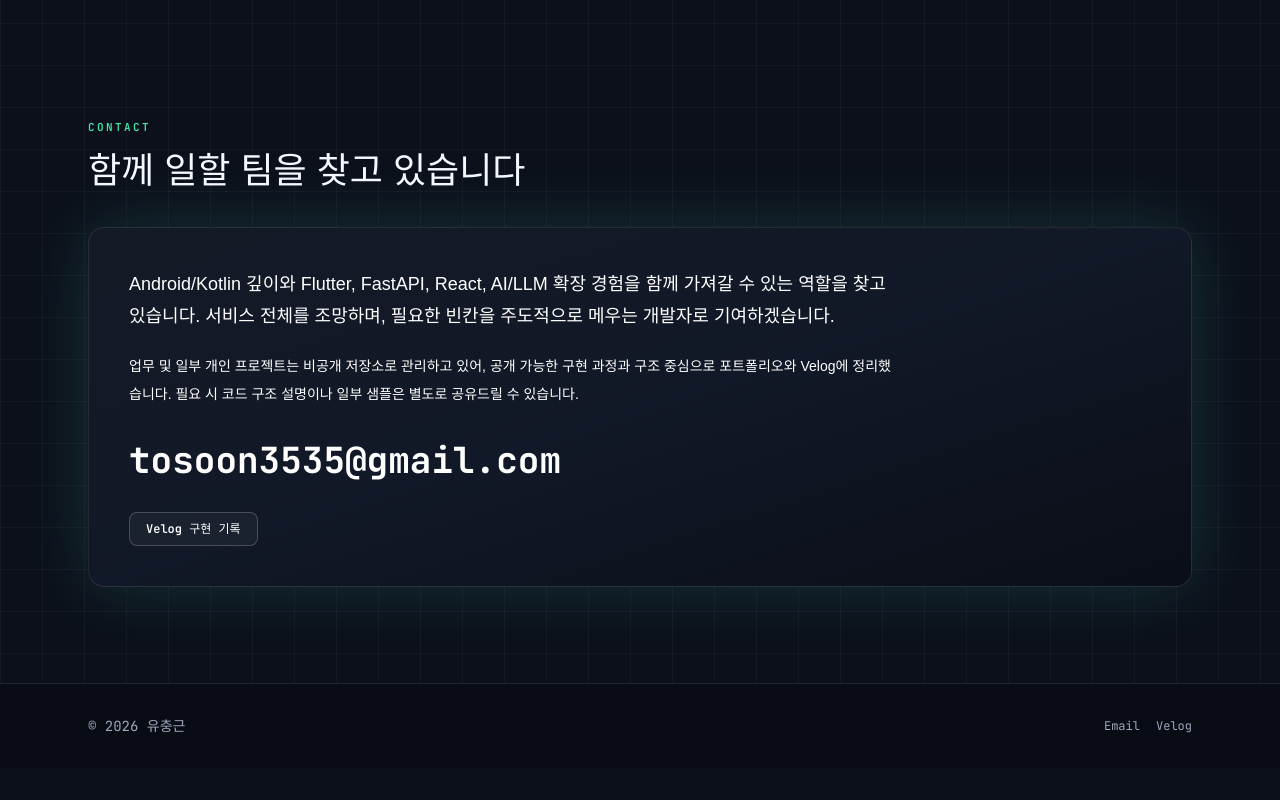
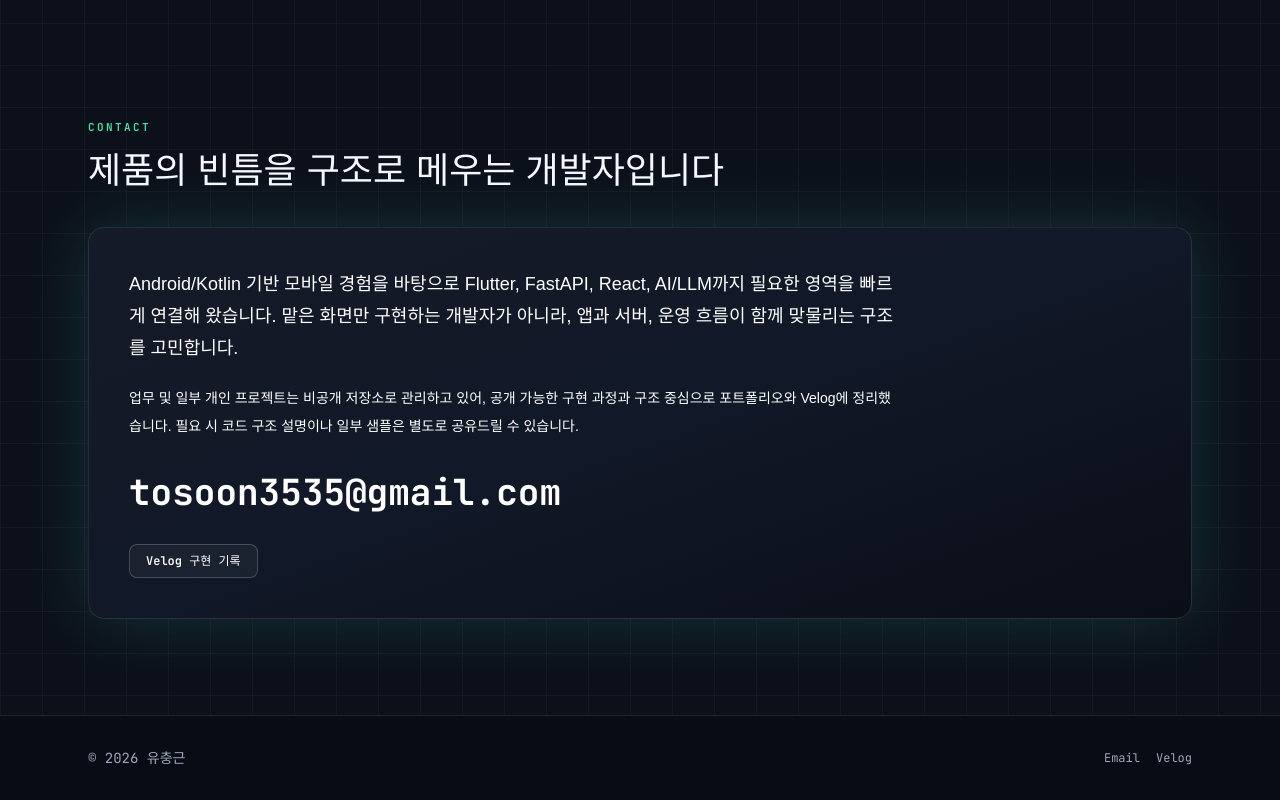
Before and after one commit to YOOCHUNGKEUN/my_portfolio, a React (Vite) app: page / in a window 1280 px wide. Shown: the part 7747-8547 px from the top of the page. Before the commit the page ends 8515 px from the top, so only its background shows below. Built offline with nearby package versions, Linux system fonts and the light colour scheme; a web font is replaced by a local one.

Commit message:
fix: Contact 섹션 문구를 제품 구조 역량 중심으로 개선

```diff
--- a/src/components/sections/Contact.tsx
+++ b/src/components/sections/Contact.tsx
@@ -4,12 +4,12 @@ import { Section } from '@/components/layout/Section';
 
 export function Contact() {
   return (
-    <Section id="contact" eyebrow="contact" title="함께 일할 팀을 찾고 있습니다">
+    <Section id="contact" eyebrow="contact" title="제품의 빈틈을 구조로 메우는 개발자입니다">
       <div className="rounded-2xl border border-white/10 bg-gradient-to-br from-panel via-[#111827] to-[#0A0E17] p-8 text-white shadow-glow md:p-10">
         <p className="max-w-3xl text-lg leading-8 text-white/78">
-          Android/Kotlin 깊이와 Flutter, FastAPI, React, AI/LLM 확장 경험을 함께 가져갈 수 있는
-          역할을 찾고 있습니다. 서비스 전체를 조망하며, 필요한 빈칸을 주도적으로 메우는 개발자로
-          기여하겠습니다.
+          Android/Kotlin 기반 모바일 경험을 바탕으로 Flutter, FastAPI, React, AI/LLM까지 필요한
+          영역을 빠르게 연결해 왔습니다. 맡은 화면만 구현하는 개발자가 아니라, 앱과 서버,
+          운영 흐름이 함께 맞물리는 구조를 고민합니다.
         </p>
         <p className="mt-5 max-w-3xl text-sm leading-7 text-white/58">
           업무 및 일부 개인 프로젝트는 비공개 저장소로 관리하고 있어, 공개 가능한 구현 과정과
```
Also changed, not shown: 1 other file (tests, documents, lock files or other folders).
